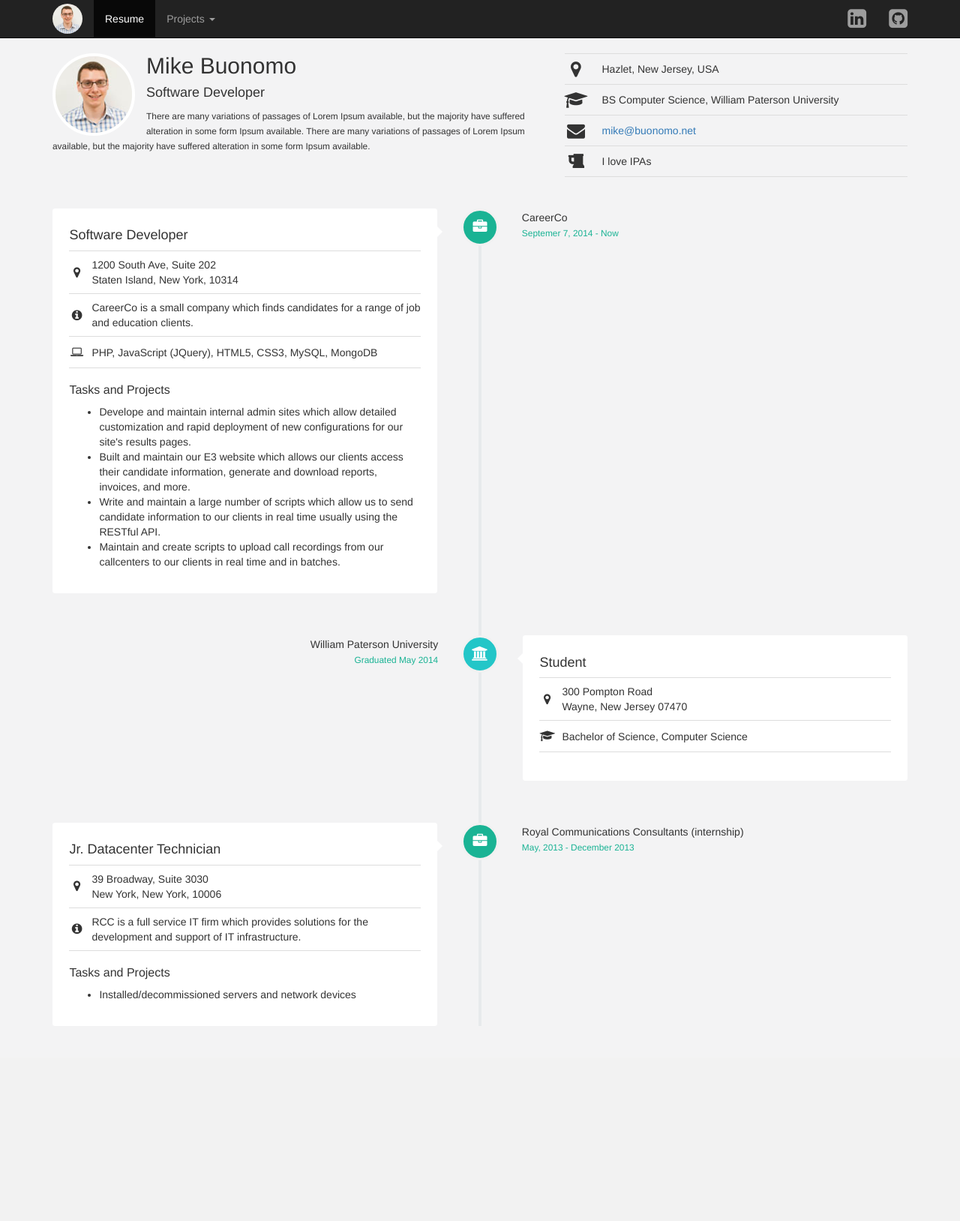
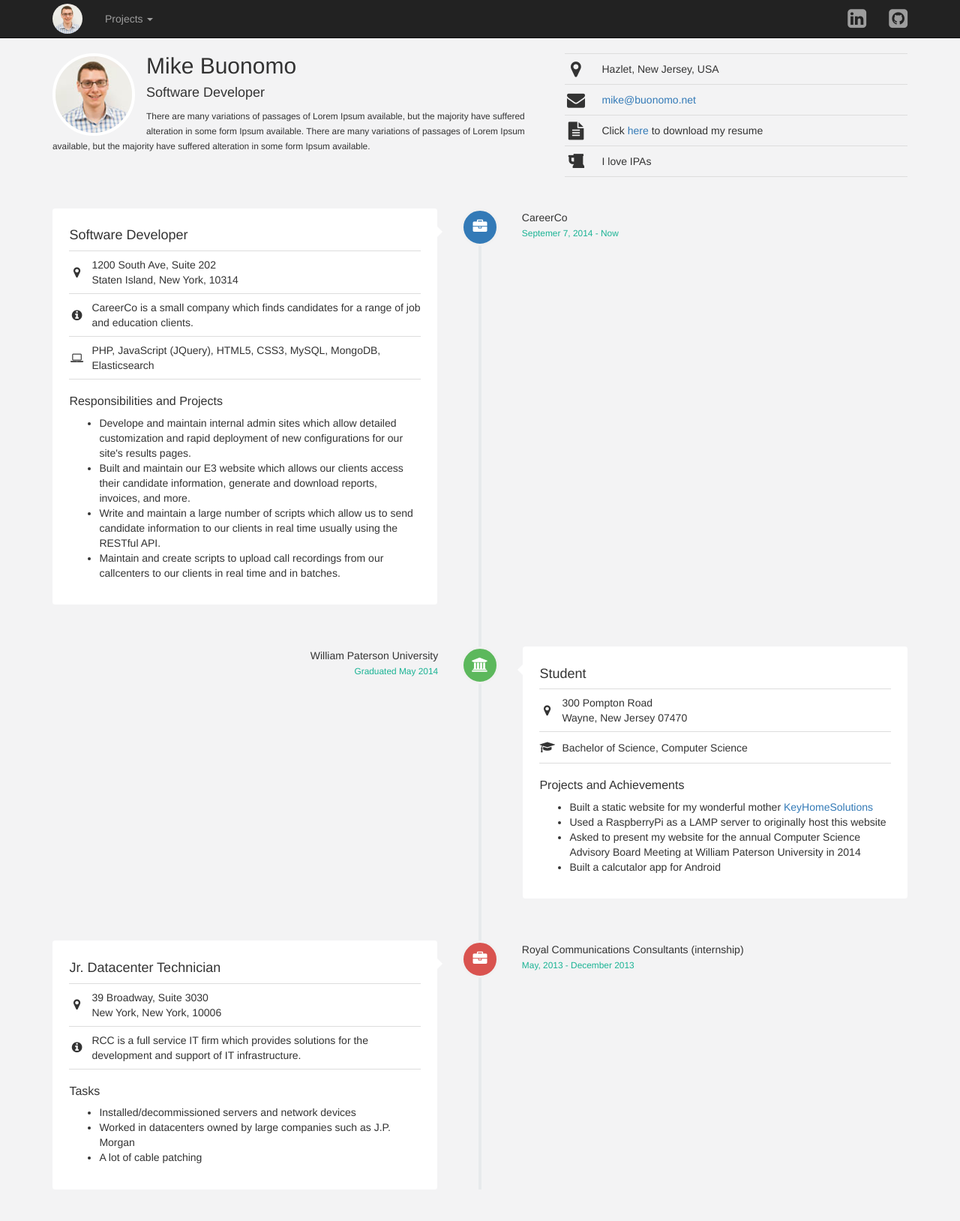
Before and after one commit to mrb2590/mikebuonomo.me, a PHP site: page / in a window 1280 px wide. Shown: the whole page at 75% size. Before the commit the page ends 1368 px from the top, so only its background shows below. Run offline with PHP 8.4, Linux system fonts and the light colour scheme; data that the repository does not hold is empty.

Commit message:
More updates to home page

```diff
--- a/public/css/styles.css
+++ b/public/css/styles.css
@@ -51,25 +51,25 @@ html, body {
 .white-bg {
     background-color: #ffffff;
 }
-.navy-bg {
-    background-color: #1ab394;
+.blue-bg {
+    background-color: #337ab7;
     color: #ffffff;
 }
-.blue-bg {
-    background-color: #1c84c6;
-    color: #ffffff;
-}
-.lazur-bg {
-    background-color: #23c6c8;
+.green-bg {
+    background-color: #5cb85c;
     color: #ffffff;
 }
 .yellow-bg {
-    background-color: #f8ac59;
+    background-color: #f0ad4e;
+    color: #333;
+}
+.red-bg {
+    background-color: #d9534f;
     color: #ffffff;
 }
-.red-bg {
-    background-color: #ed5565;
-    color: #ffffff;
+.lightblue-bg {
+    background-color: #5bc0de;
+    color: #333;
 }
 .black-bg {
     background-color: #262626;
--- a/public/css/timeline.css
+++ b/public/css/timeline.css
@@ -43,7 +43,7 @@
 .dark-timeline.center-orientation .vertical-timeline-content {
     background: #f5f5f5;
 }
-@media only screen and (min-width: 1170px) {
+@media only screen and (min-width: 992px) {
     #vertical-timeline.center-orientation {
         margin-top: 3em;
         margin-bottom: 3em;
@@ -53,7 +53,7 @@
         margin-left: -2px;
     }
 }
-@media only screen and (max-width: 1170px) {
+@media only screen and (max-width: 992px) {
     .center-orientation.dark-timeline .vertical-timeline-content:before {
         border-color: transparent #f5f5f5 transparent transparent;
     }
@@ -73,7 +73,7 @@
 .vertical-timeline-block:last-child {
     margin-bottom: 0;
 }
-@media only screen and (min-width: 1170px) {
+@media only screen and (min-width: 992px) {
     .center-orientation .vertical-timeline-block {
         margin: 4em 0;
     }
@@ -105,7 +105,7 @@
     margin-left: -12px;
     margin-top: -9px;
 }
-@media only screen and (min-width: 1170px) {
+@media only screen and (min-width: 992px) {
     .center-orientation .vertical-timeline-icon {
         width: 50px;
         height: 50px;
@@ -151,6 +151,10 @@
     color: #1ab394;
     font-weight: 400;
 }
+.vertical-title small {
+    color: #1ab394;
+    font-weight: 400;
+}
 .vertical-timeline-content::before {
     content: '';
     position: absolute;
@@ -161,7 +165,9 @@
     border: 7px solid transparent;
     border-right: 7px solid white;
 }
-@media only screen and (min-width: 768px) {
+.vertical-timeline-content h1 {
+    font-size: 22px;
+}
 .vertical-timeline-content h2 {
     font-size: 18px;
 }
@@ -171,8 +177,15 @@
 .vertical-timeline-content p {
     font-size: 13px;
 }
+@media only screen and (max-width: 992px) {
+    .vertical-timeline-content .vertical-date {
+        display: none;
     }
-@media only screen and (min-width: 1170px) {
+}
+@media only screen and (min-width: 992px) {
+    .vertical-title {
+        display: none;
+    }
     .center-orientation .vertical-timeline-content {
         margin-left: 0;
         padding: 1.6em;
--- a/view/about/index.phtml
+++ b/view/about/index.phtml
@@ -19,12 +19,12 @@
                         <td>Hazlet, New Jersey, USA</td>
                     </tr>
                     <tr>
-                        <td><i class="fa fa-graduation-cap fa-fw" aria-hidden="true"></i></td>
-                        <td>BS Computer Science, William Paterson University</td>
+                        <td><i class="fa fa-envelope fa-fw" aria-hidden="true"></i></td>
+                        <td><a href="mailto:mike@buonomo.net">mike@buonomo.net</a></td>
                     </tr>
                     <tr>
-                        <td><i class="fa fa-envelope fa-fw" aria-hidden="true"></i></td>
-                        <td><a href="mailto:mike@buonomo.net">mike@buonomo.net</a></td>
+                        <td><i class="fa fa-file-text fa-fw" aria-hidden="true"></i></td>
+                        <td>Click <a href="#">here</a> to download my resume</td>
                     </tr>
                     <tr>
                         <td><i class="fa fa-beer fa-fw" aria-hidden="true"></i></td>
@@ -42,11 +42,15 @@
             <div id="vertical-timeline" class="vertical-container light-timeline center-orientation">
 
                 <div class="vertical-timeline-block">
-                    <div class="vertical-timeline-icon navy-bg">
+                    <div class="vertical-timeline-icon blue-bg">
                         <i class="fa fa-briefcase"></i>
                     </div>
 
                     <div class="vertical-timeline-content">
+                        <h1 class="vertical-title">
+                            CareerCo<br/>
+                            <small>Septemer 7, 2014 - Now</small>
+                        </h1>
                         <h2>Software Developer</h2>
                         <table class="custom-list sm-list">
                             <tr>
@@ -62,10 +66,10 @@
                             </tr>
                             <tr>
                                 <td><i class="fa fa-laptop fa-fw" aria-hidden="true"></i></td>
-                                <td>PHP, JavaScript (JQuery), HTML5, CSS3, MySQL, MongoDB</td>
+                                <td>PHP, JavaScript (JQuery), HTML5, CSS3, MySQL, MongoDB, Elasticsearch</td>
                             </tr>
                         </table>
-                        <h3>Tasks and Projects</h3>
+                        <h3>Responsibilities and Projects</h3>
                         <ul>
                             <li>Develope and maintain internal admin sites which allow detailed customization and rapid deployment of new configurations for our site's results pages.</li>
                             <li>Built and maintain our E3 website which allows our clients access their candidate information, generate and download reports, invoices, and more.</li>
@@ -80,11 +84,15 @@
                 </div>
 
                 <div class="vertical-timeline-block">
-                    <div class="vertical-timeline-icon lazur-bg">
+                    <div class="vertical-timeline-icon green-bg">
                         <i class="fa fa-university"></i>
                     </div>
 
                     <div class="vertical-timeline-content">
+                        <h1 class="vertical-title">
+                            William Paterson University<br/>
+                            <small>Graduated May 2014</small>
+                        </h1>
                         <h2>Student</h2>
                         <table class="custom-list sm-list">
                             <tr>
@@ -99,6 +107,13 @@
                                 <td>Bachelor of Science, Computer Science</td>
                             </tr>
                         </table>
+                        <h3>Projects and Achievements</h3>
+                        <ul>
+                            <li>Built a static website for my wonderful mother <a href="http://www.keyhomesolutions.net">KeyHomeSolutions</a></li>
+                            <li>Used a RaspberryPi as a LAMP server to originally host this website</li>
+                            <li>Asked to present my website for the annual Computer Science Advisory Board Meeting at William Paterson University in 2014</li>
+                            <li>Built a calcutalor app for Android</li>
+                        </ul>
                         <span class="vertical-date">
                             William Paterson University <br>
                             <small>Graduated May 2014</small>
@@ -107,11 +122,15 @@
                 </div>
 
                 <div class="vertical-timeline-block">
-                    <div class="vertical-timeline-icon navy-bg">
+                    <div class="vertical-timeline-icon red-bg">
                         <i class="fa fa-briefcase"></i>
                     </div>
 
                     <div class="vertical-timeline-content">
+                        <h1 class="vertical-title">
+                            Royal Communications Consultants (internship)<br/>
+                            <small>May, 2013 - December 2013</small>
+                        </h1>
                         <h2>Jr. Datacenter Technician</h2>
                         <table class="custom-list sm-list">
                             <tr>
@@ -126,9 +145,11 @@
                                 <td>RCC is a full service IT firm which provides solutions for the development and support of IT infrastructure.</td>
                             </tr>
                         </table>
-                        <h3>Tasks and Projects</h3>
+                        <h3>Tasks</h3>
                         <ul>
                             <li>Installed/decommissioned servers and network devices</li>
+                            <li>Worked in datacenters owned by large companies such as J.P. Morgan</li>
+                            <li>A lot of cable patching</li>
                         </ul>
                         <span class="vertical-date">
                             Royal Communications Consultants (internship) <br>
--- a/view/layout/layout.phtml
+++ b/view/layout/layout.phtml
@@ -29,7 +29,6 @@
             </div>
             <div class="collapse navbar-collapse" id="bs-example-navbar-collapse-1">
                 <ul class="nav navbar-nav">
-                    <li class="active"><a href="#">Resume</a></li>
                     <li class="dropdown">
                         <a href="#" class="dropdown-toggle" data-toggle="dropdown">Projects <span class="caret"></span></a>
                         <ul class="dropdown-menu">
```
Lines whose indentation alone changed are shown as unchanged.
